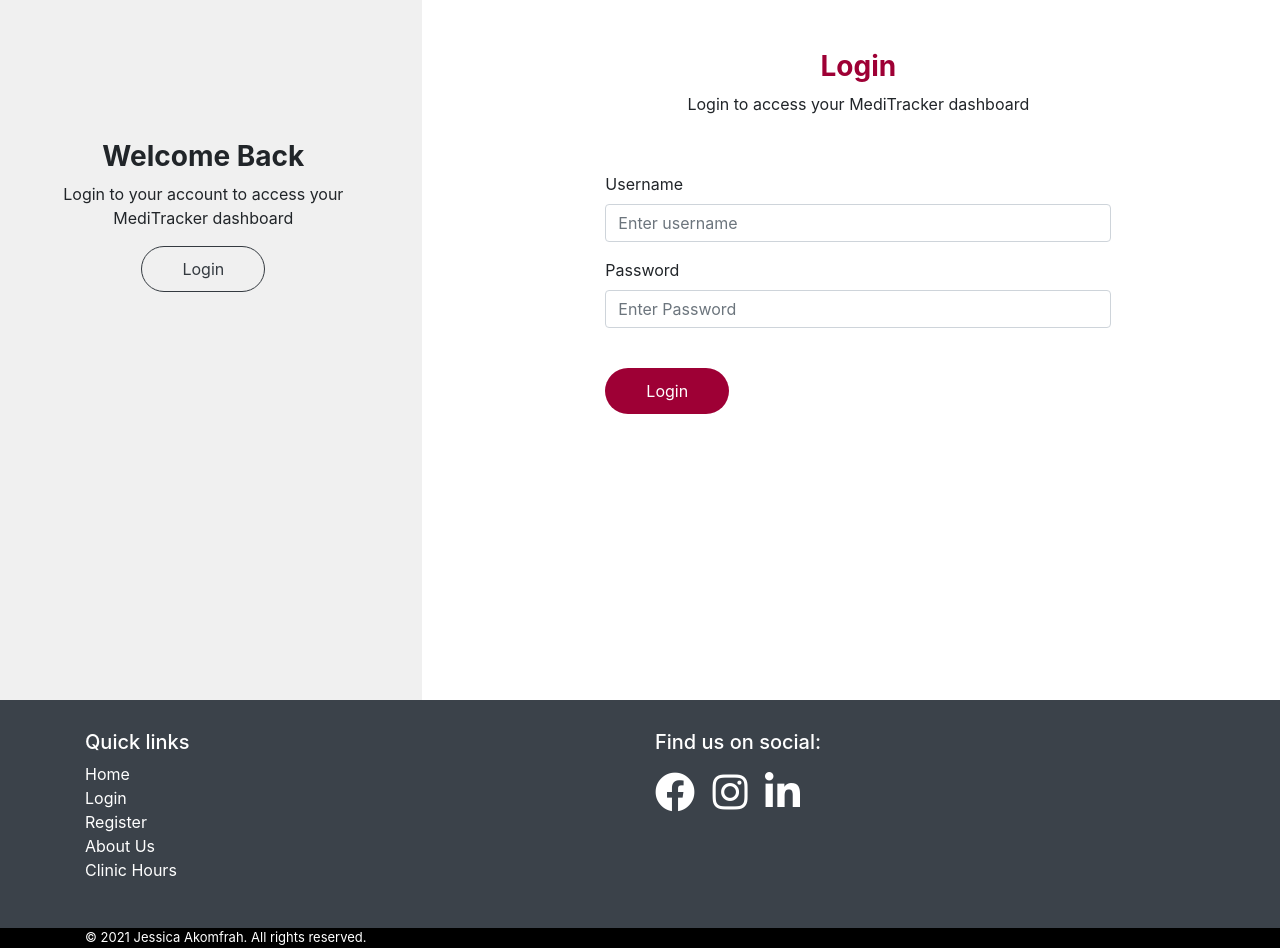
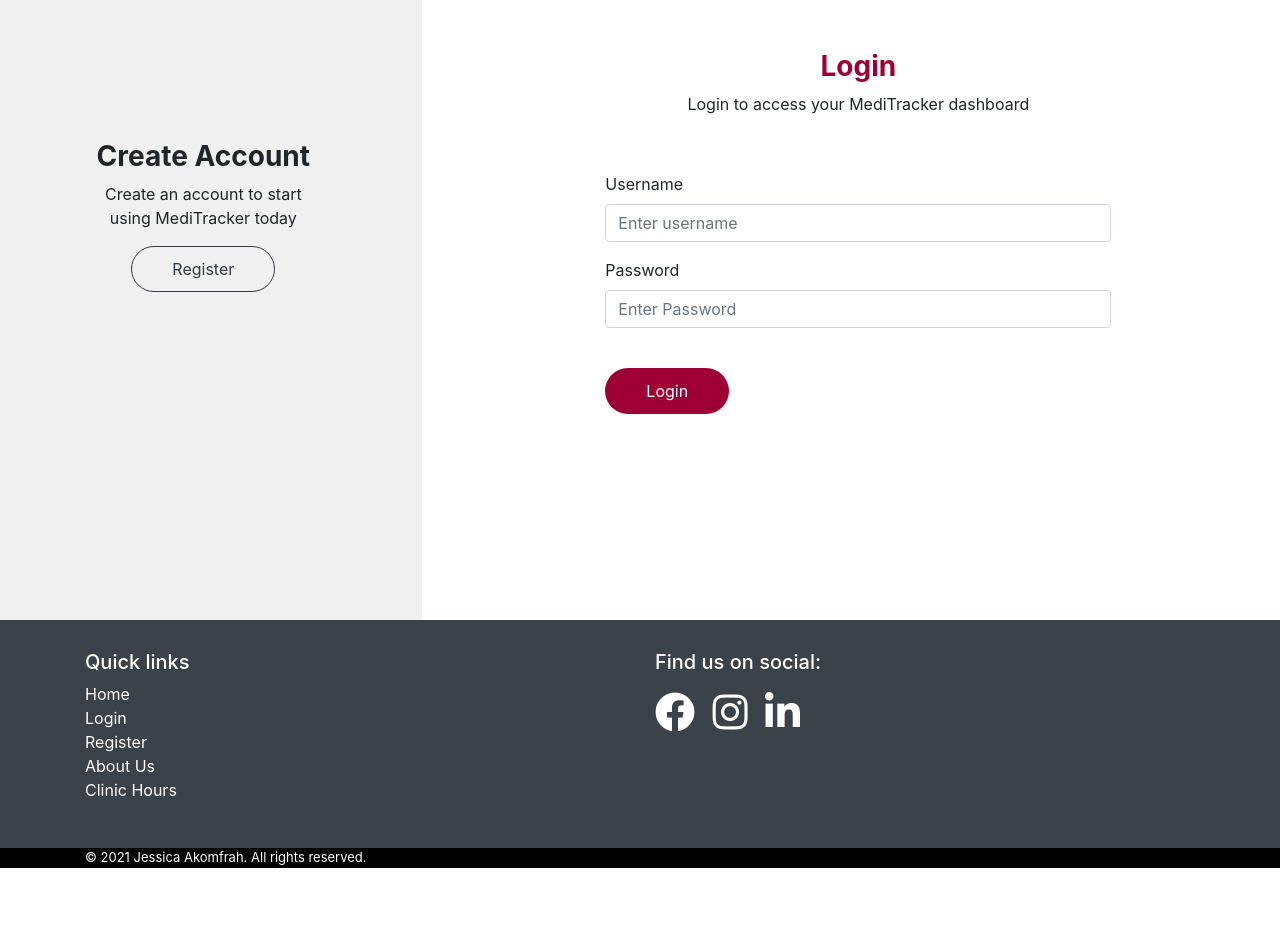
Before and after one commit to JessicaJuliet/meditracker, a Flask app: page /login in a window 1280 px wide. Shown: the part 222-1170 px from the top of the page. After the commit the page ends 1090 px from the top, so only its background shows below. Run offline with Flask 2, Linux system fonts and the light colour scheme; some libraries are stand-ins or nearby versions.

Commit message:
Update if else statements for user-authentication page to display alternative login/register options

```diff
--- a/static/css/style.css
+++ b/static/css/style.css
@@ -141,18 +141,18 @@ footer .fab {
     margin-bottom: 100px;
 }
 
-/* ----------- Register ----------- */
+/* ----------- User Authentication ----------- */
 
-.register {
-    height: 700px;
+.alternate-authentication {
+    height: 620px;
 }
 
-.register h3 {
+.alternate-authentication h3 {
     font-weight: 700;
     text-align: center;
 }
 
-.register p {
+.alternate-authentication p {
     text-align: center;
 }
 
--- a/templates/pages/user-authentication.html
+++ b/templates/pages/user-authentication.html
@@ -1,15 +1,24 @@
 {% extends "layout/base.html" %}
 {% block content %}
-    <div class="row register">
+    <div class="row alternate-authentication">
         <!-- Welcome Back Starts -->
         <div class="col-sm-4 welcome-alternate">
-            <h3>Welcome Back</h3>
-            <p>
-                Login to your account to access your
-                <br> MediTracker dashboard
-            </p>
-            <!-- Resource: Button code from https://getbootstrap.com/docs/4.0/components/buttons -->
-            <button class="btn btn-outline-dark">Login</button>
+            {% if register == True %}
+                <h3>Welcome Back</h3>
+                <p>
+                    Login to your account to access your<br>
+                    MediTracker dashboard
+                </p>
+                <!-- Resource: Button code from https://getbootstrap.com/docs/4.0/components/buttons -->
+                <button class="btn btn-outline-dark">Login</button>
+            {% else %}
+                <h3>Create Account</h3>
+                <p>
+                    Create an account to start<br>
+                    using MediTracker today
+                </p>
+                <button class="btn btn-outline-dark">Register</button>
+            {% endif %}
         </div>
         <!-- Register/ Login Starts -->
         <div class="col-sm-8 user-authentication">
```
